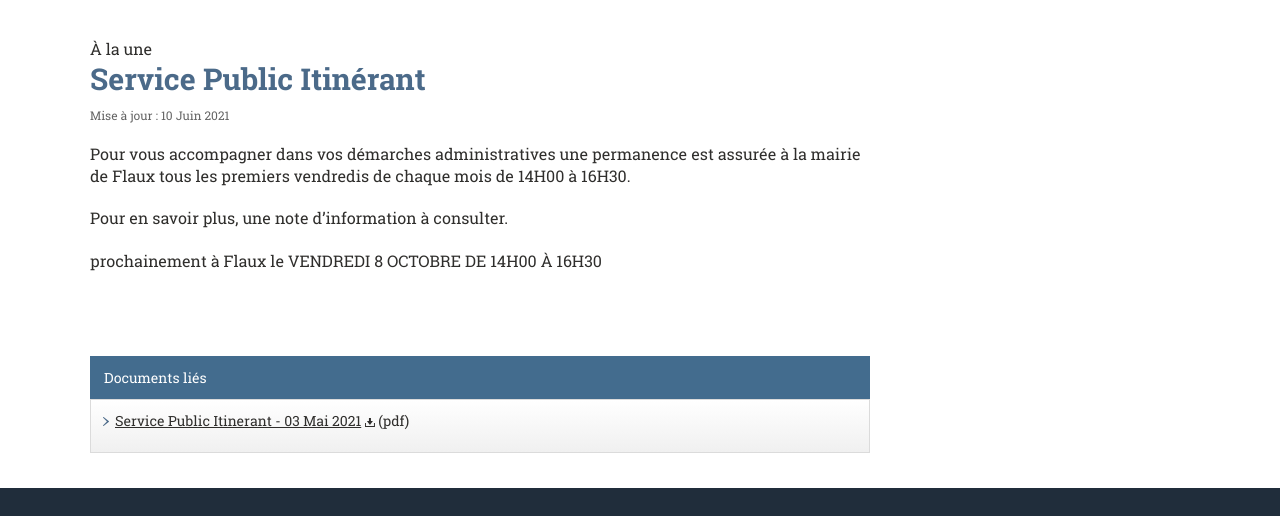
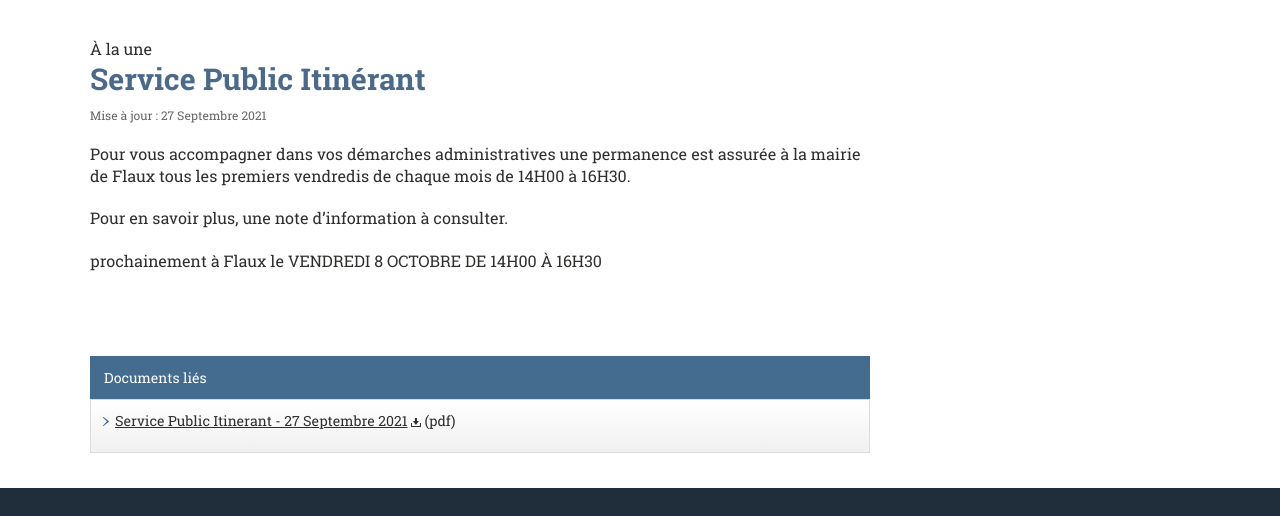
Before and after one commit to Flaux-Village/flaux-village.github.io, a Jekyll site: the page built from _actualites/servicepublicitinerant.md, in a window 1280 px wide. Shown: the part 263-779 px from the top of the page. Built offline with Jekyll 4.4.1, drawn with Linux system fonts in a browser that asks for light colours.

Commit message:
Update servicepublicitinerant.md

```diff
--- a/_actualites/servicepublicitinerant.md
+++ b/_actualites/servicepublicitinerant.md
@@ -6,14 +6,14 @@ keywords: mairie, commune, flaux, gard, actualités
 titre_page: Service Public Itinérant
 section: À la une
 addresse_section: /actualites.html
-date_texte: 10 Juin 2021
-date: 2021-06-10
+date_texte: 27 Septembre 2021
+date: 2021-09-27
 illustration:
 description_illustration:
 introduction:
 documents:
 - fiche: Service Public Itinerant
-  date_texte: 03 Mai 2021
+  date_texte: 27 Septembre 2021
   addresse: /assets/flyer/FLAUX Octobre2021-Servicepublicitinerant.pdf
   type: pdf
 ---
```
